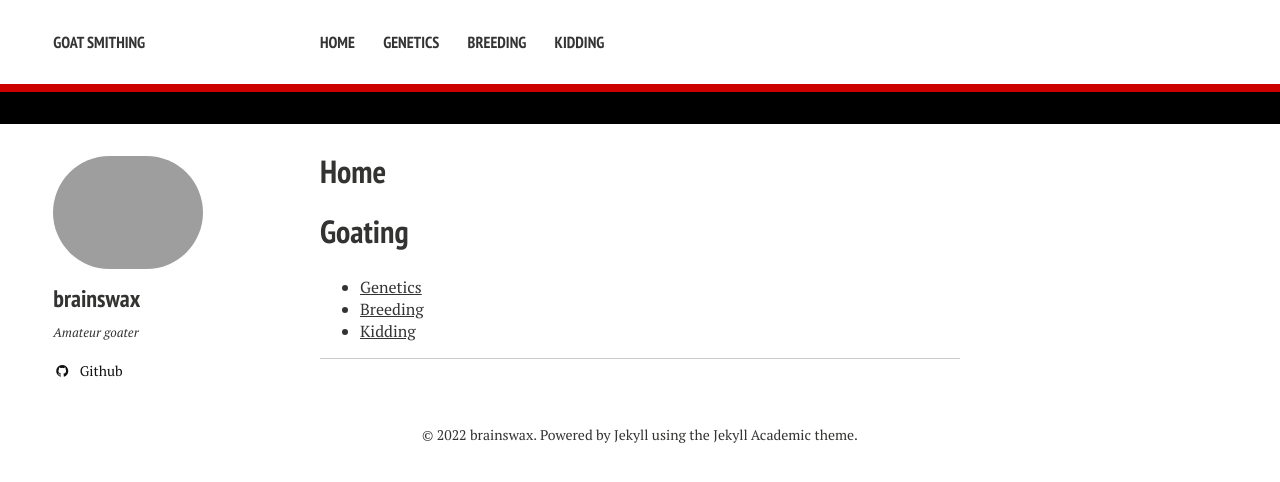
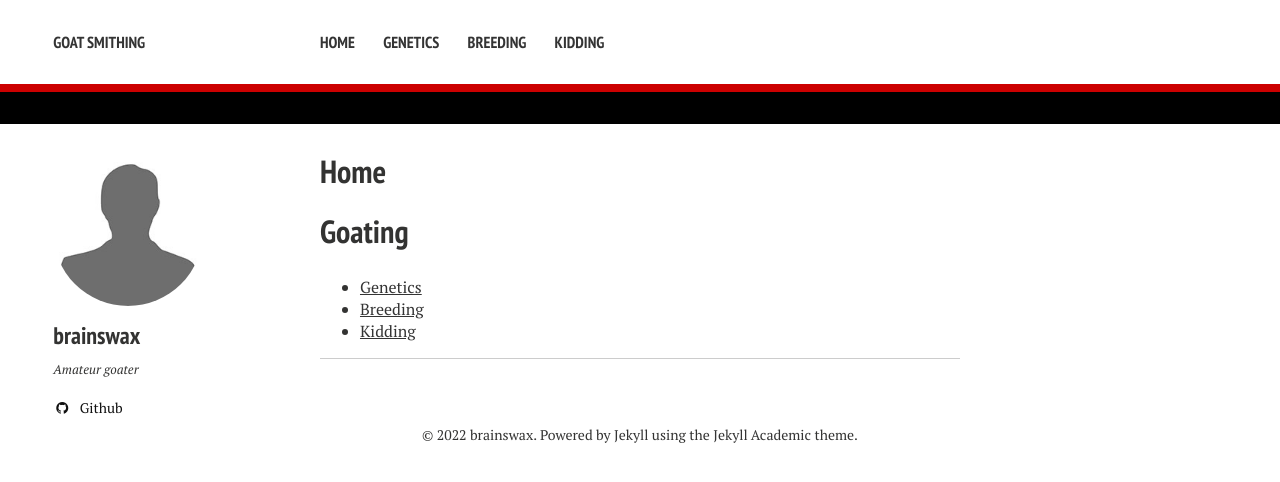
Before and after one commit to brainswax/goatsmith, a Jekyll site: the page built from docs/index.md, in a window 1280 px wide. Shown: the top 482 px of the page. Built offline with Jekyll 4.4.1, drawn with Linux system fonts in a browser that asks for light colours; nearby versions of some CDN libraries.

Commit message:
Fix missing images

```diff
--- a/docs/_config.yml
+++ b/docs/_config.yml
@@ -7,6 +7,7 @@ owner:
   bio: "Amateur goater"
   disqus-shortname: brainswax
   github: brainswax
+  avatar: bio-photo.jpg
 
 highlight-color: '#CC0000'
 lowlight-color: '#000'
```
Also changed, not shown: docs/images/bio-photo.jpg (renamed from images/bio-photo.jpg), docs/images/logo.png (renamed from images/logo.png).
